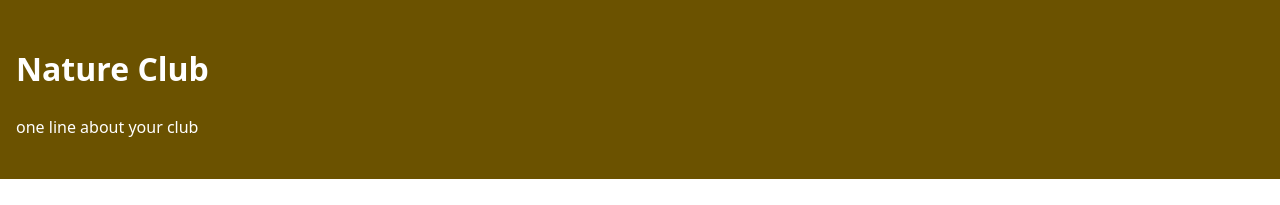
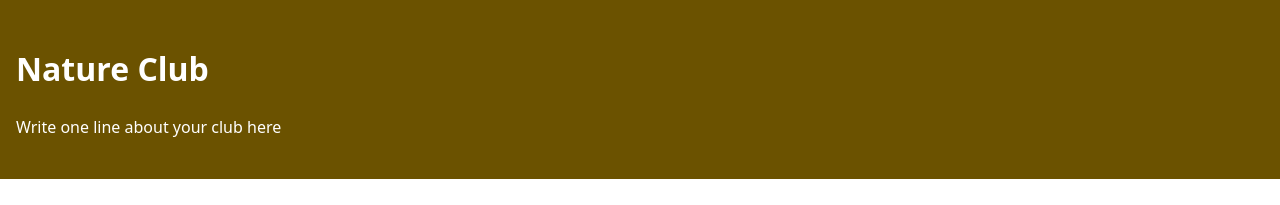
Before and after one commit to Ranganath-123/club-page, a plain HTML site: page index.html in a window 1280 px wide. Shown: the top 205 px of the page. Drawn offline with Linux system fonts and the light colour scheme.

Commit message:
Revert "Add a tagline for the club"
This reverts commit d78a2667a5074598757ae1fd9094f6ed7c5553c1.

```diff
--- a/index.html
+++ b/index.html
@@ -9,7 +9,7 @@
 <body>
   <header class="site-header">
     <h1>Nature Club</h1>
-    <p class="tagline">one line about your club</p>
+    <p class="tagline">Write one line about your club here</p>
   </header>
 
   <main>
```
